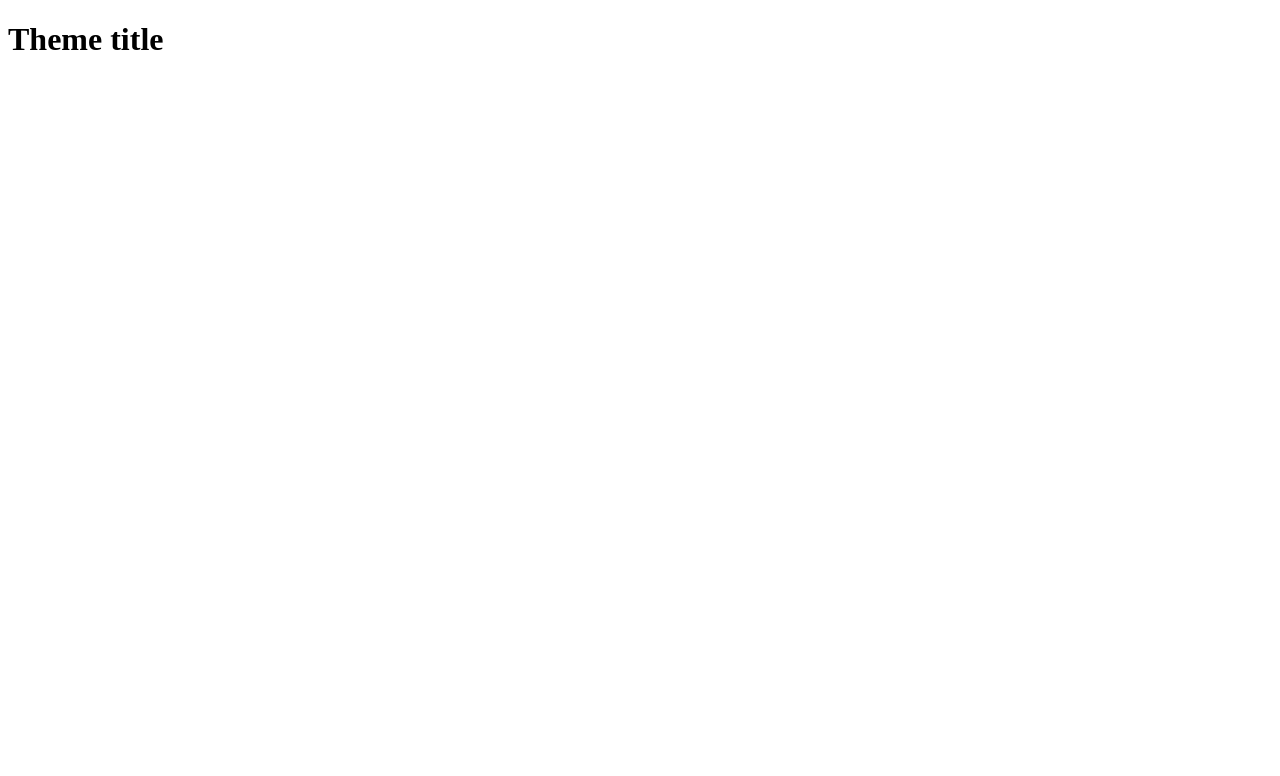
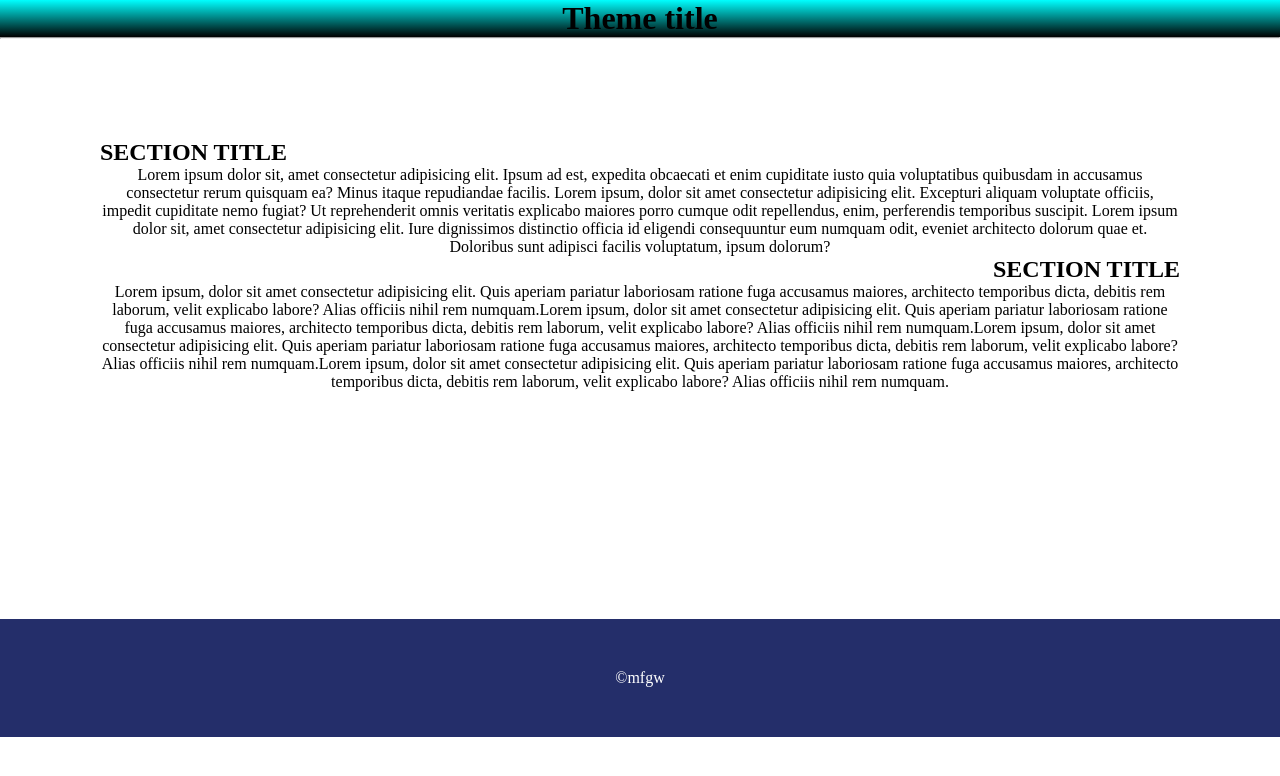
Before and after one commit to michaelr47/week5-challenge-practice, a plain HTML site: page index.html in a window 1280 px wide. Drawn offline with Linux system fonts and the light colour scheme.

Commit message:
added all contents and colors, need padding

```diff
--- a/css/styles.css
+++ b/css/styles.css
@@ -0,0 +1,59 @@
+* {
+    box-sizing: border-box;
+    margin: 0;
+    padding: 0;
+}
+
+
+main {
+    padding: 100px;
+}
+.theme-title {
+    text-align: center;
+
+}
+p {
+    text-align: center;
+}
+
+.bg-theme {
+    padding: 150x;
+
+}
+.bg-color {
+    background: linear-gradient(aqua, black);
+
+}
+
+/* section 1 starts here*/
+
+.div-cont1 {
+    text-align: center;
+    width: 100%;
+
+}
+
+.section-title1 {
+    text-align: left;
+}
+/* section 1 ends here */
+
+
+/* section 2 starts here */
+.div-cont2 {
+    text-align: center;
+}
+
+.section-title2 {
+    text-align: right;
+}
+/* section2 ends here */
+
+
+footer {
+    padding: 50px;
+    text-align: center;
+    color: white;
+    background-color: rgb(36, 46, 106);
+    margin-top: 10%;
+}
--- a/index.html
+++ b/index.html
@@ -9,7 +9,39 @@
 </head>
 <body>
     <header>
-        <h1>Theme title</h1>
+        <div class="bg-theme">
+            <div class="bg-color">
+                <h1 class="theme-title">Theme title<h1>
+            </div>
+        </div>
     </header>
+
+    <hr>
+    <main>
+    <section>
+        <div class="div-cont1">
+            <div>
+                <h2 class="section-title1">SECTION TITLE</h2>
+            </div>
+            <div>
+                <p>Lorem ipsum dolor sit, amet consectetur adipisicing elit. Ipsum ad est, expedita obcaecati et enim cupiditate iusto quia voluptatibus quibusdam in accusamus consectetur rerum quisquam ea? Minus itaque repudiandae facilis. Lorem ipsum, dolor sit amet consectetur adipisicing elit. Excepturi aliquam voluptate officiis, impedit cupiditate nemo fugiat? Ut reprehenderit omnis veritatis explicabo maiores porro cumque odit repellendus, enim, perferendis temporibus suscipit. Lorem ipsum dolor sit, amet consectetur adipisicing elit. Iure dignissimos distinctio officia id eligendi consequuntur eum numquam odit, eveniet architecto dolorum quae et. Doloribus sunt adipisci facilis voluptatum, ipsum dolorum?</p>
+            </div>
+        </div>
+    </section>
+
+    <section>
+        <div class="div-cont2">
+            <div>
+                <h1 class="section-title2">SECTION TITLE</h1>
+            </div>
+            <div>
+                <p>Lorem ipsum, dolor sit amet consectetur adipisicing elit. Quis aperiam pariatur laboriosam ratione fuga accusamus maiores, architecto temporibus dicta, debitis rem laborum, velit explicabo labore? Alias officiis nihil rem numquam.Lorem ipsum, dolor sit amet consectetur adipisicing elit. Quis aperiam pariatur laboriosam ratione fuga accusamus maiores, architecto temporibus dicta, debitis rem laborum, velit explicabo labore? Alias officiis nihil rem numquam.Lorem ipsum, dolor sit amet consectetur adipisicing elit. Quis aperiam pariatur laboriosam ratione fuga accusamus maiores, architecto temporibus dicta, debitis rem laborum, velit explicabo labore? Alias officiis nihil rem numquam.Lorem ipsum, dolor sit amet consectetur adipisicing elit. Quis aperiam pariatur laboriosam ratione fuga accusamus maiores, architecto temporibus dicta, debitis rem laborum, velit explicabo labore? Alias officiis nihil rem numquam.</p>
+            </div>
+        </div>
+    </section>
+    </main>
+    <footer>
+        &copy;mfgw
+    </footer>
 </body>
 </html>
```
